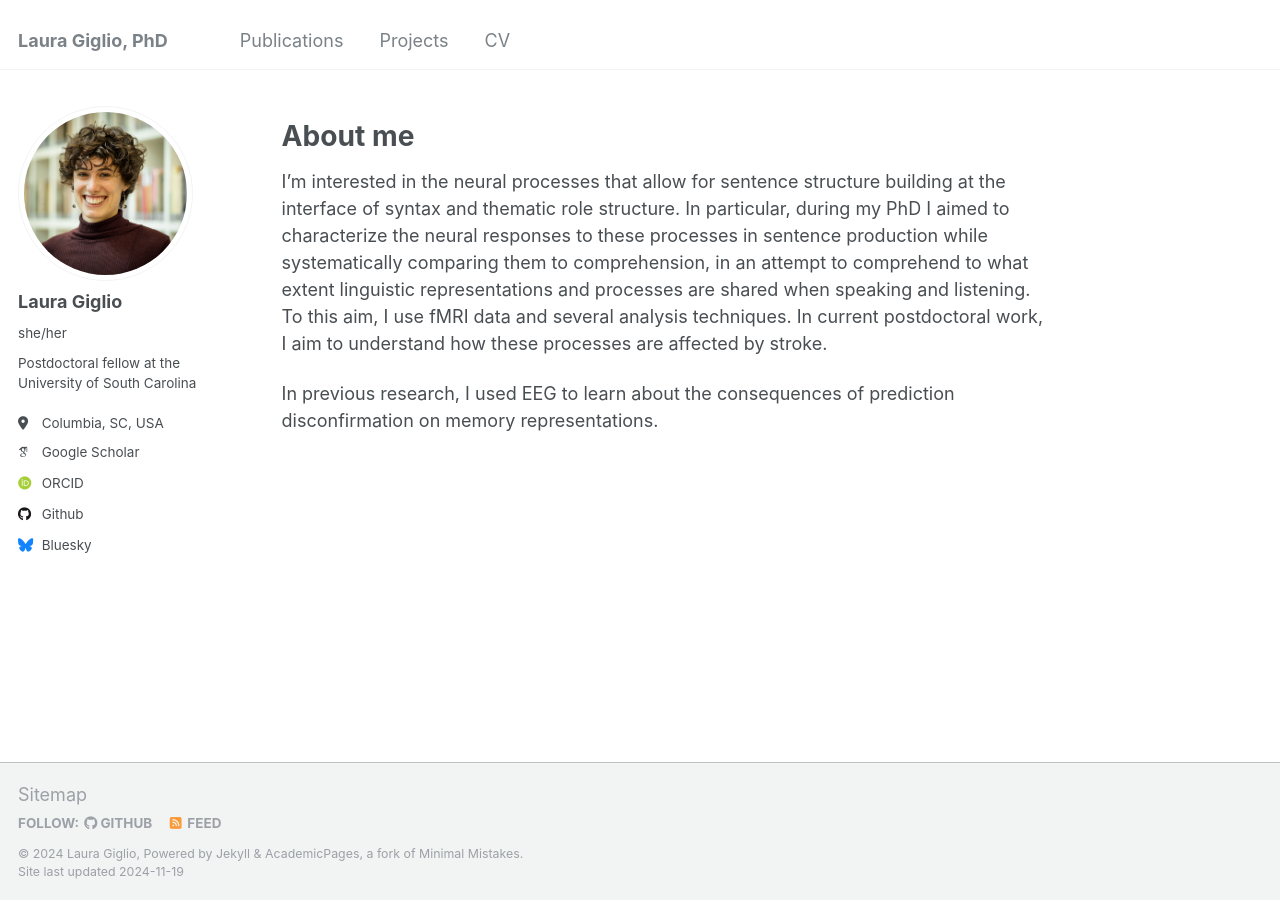
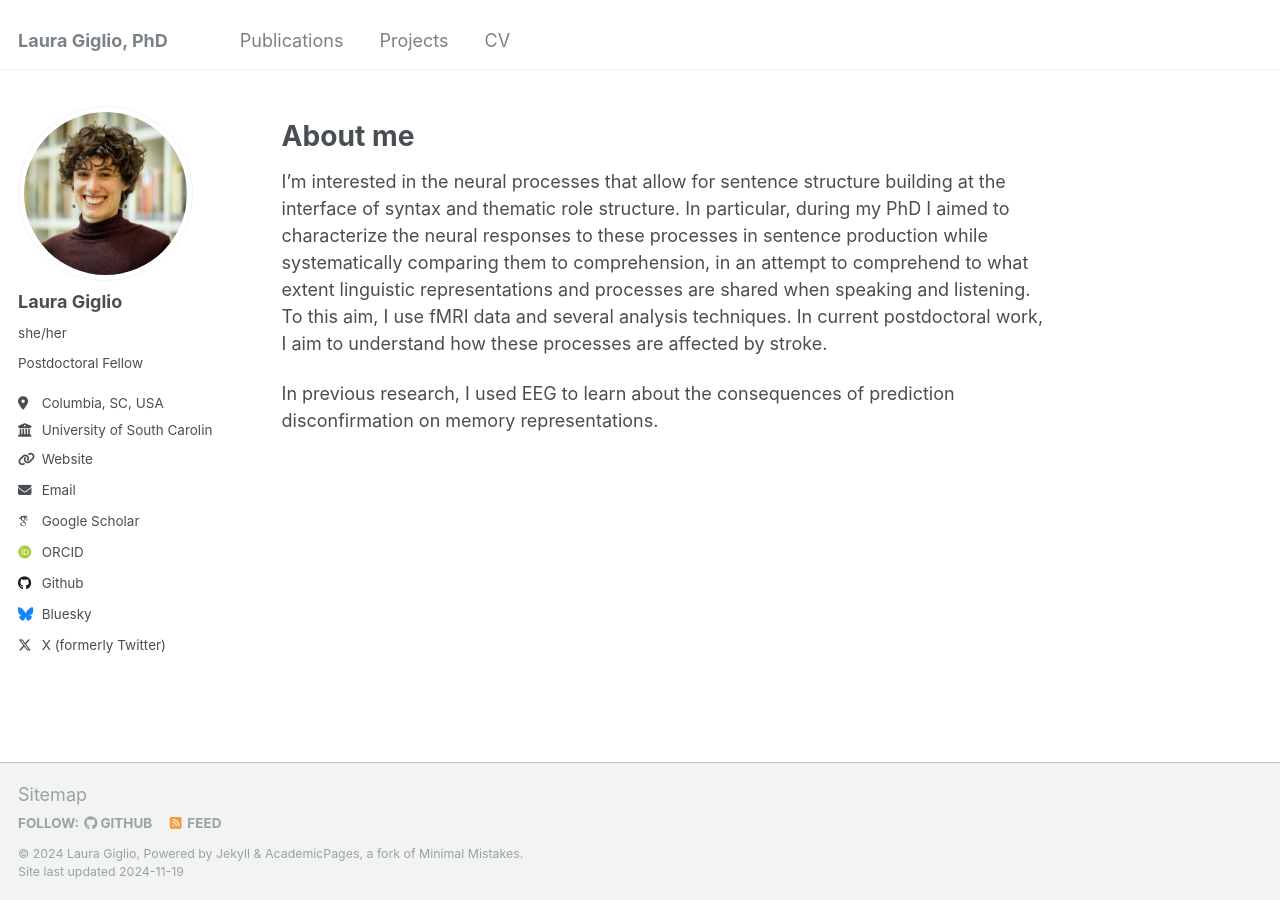
Before and after one commit to lauragiglio/lauragiglio.github.io, a Jekyll site: the page built from _pages/about.md, in a window 1280 px wide. Built offline with Jekyll 4.4.1, drawn with Linux system fonts in a browser that asks for light colours; some web fonts are replaced; some of the changed lines change nothing that is shown.

Commit message:
Update _config.yml

```diff
--- a/_config.yml
+++ b/_config.yml
@@ -24,11 +24,11 @@ author:
   avatar           : "LauraGiglio.jpg"
   name             : "Laura Giglio"
   pronouns         : "she/her"
-  bio              : "Postdoctoral fellow at the University of South Carolina"
+  bio              : "Postdoctoral Fellow"
   location         : "Columbia, SC, USA"
-  employer         : # "Red Brick University"
-  uri              : # URL
-  email            : #"none@example.org"
+  employer         : "University of South Carolina"
+  uri              : "https://web.asph.sc.edu/aphasia/"
+  email            : "GIGLIOL@mailbox.sc.edu"
 
   # Academic websites
   arxiv            : # URL - Update with the correct link to your profile
@@ -66,7 +66,7 @@ author:
   steam            : # Username
   telegram         : # URL
   tumblr           : # Username
-  twitter          : # Username for X / Twitter
+  twitter          : "lau_giglio" # Username for X / Twitter
   vine             : # Username
   weibo            : # Username
   wikipedia        : # Username
```
